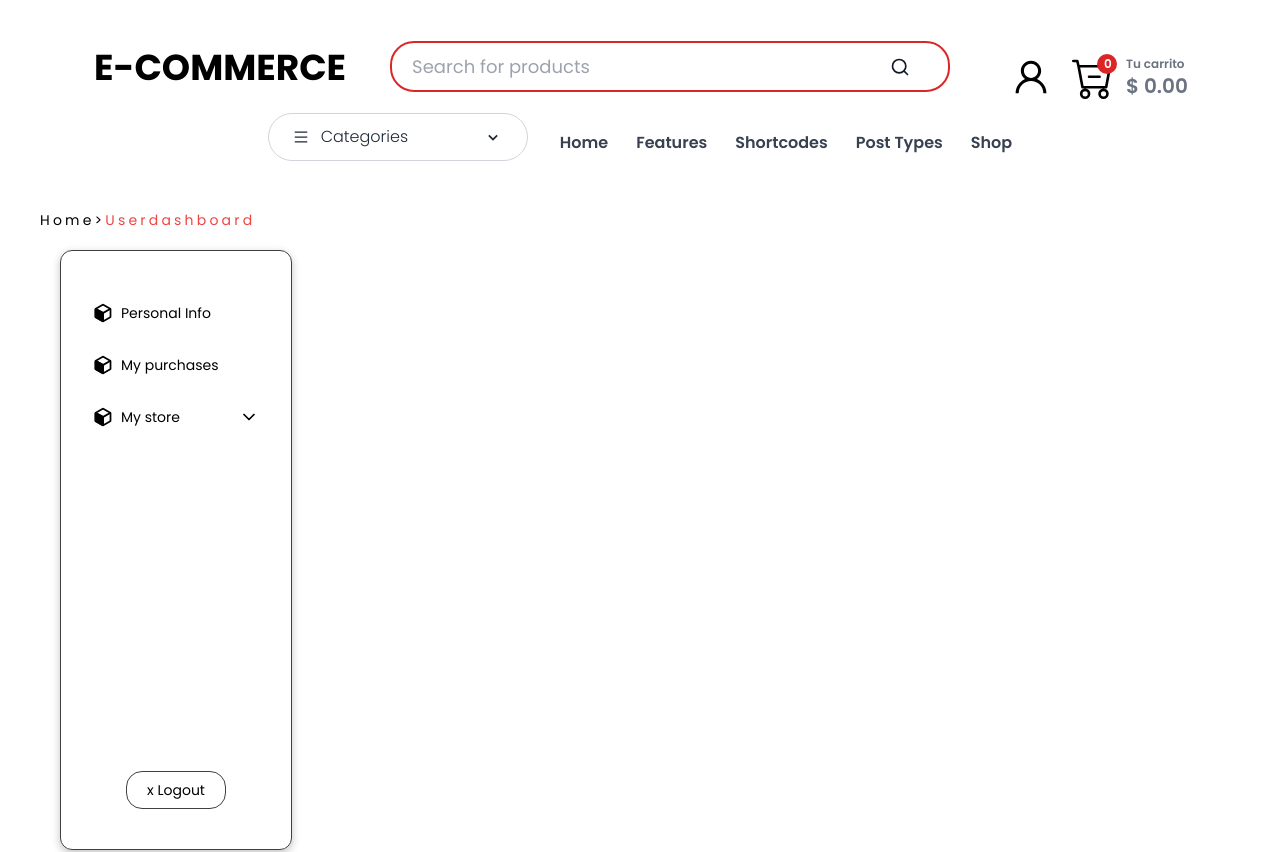
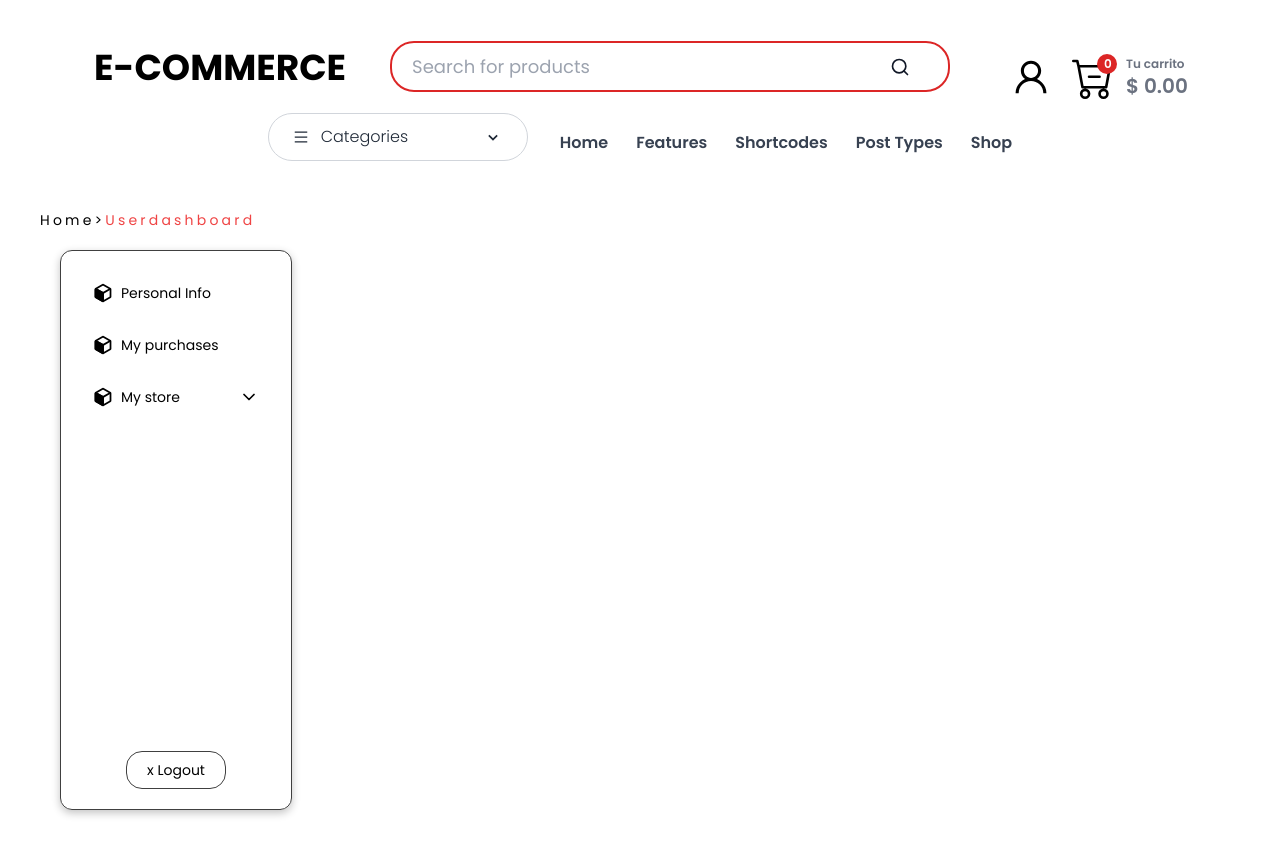
Before and after one commit to No-Country/c13-26-m-node-react, a React (Vite) app in the folder front/: page /userDashboard in a window 1280 px wide. Shown: the top 852 px of the page. Built offline with nearby package versions, Linux system fonts and the light colour scheme.

Commit message:
style: aside dashboard bar fix

```diff
--- a/front/src/components/userDashboard/asideBar/AsideBar.jsx
+++ b/front/src/components/userDashboard/asideBar/AsideBar.jsx
@@ -54,7 +54,7 @@ const AsideBar = () => {
 	return (
 		<div
 			className="flex flex-col gap-2 items-start
-								min-h-[75vh] py-10 px-5
+								min-h-[70vh] py-5 px-5
 								shadow-container rounded-xl border border-neutral-700
 								text-sm"
 			id="aside-navbar"
@@ -70,7 +70,7 @@ const AsideBar = () => {
 			<button
 				className="mt-auto self-center py-2 px-5
 											border border-neutral-700 rounded-2xl
-											hover:bg-red-100"
+											hover:bg-red-400 hover:text-gray-100"
 			>
 				x Logout
 			</button>
--- a/front/src/components/userDashboard/asideBar/navigationGroup/NavigationGroup.jsx
+++ b/front/src/components/userDashboard/asideBar/navigationGroup/NavigationGroup.jsx
@@ -7,7 +7,7 @@ const NavigationGroup = ({ icon, links, sectionName }) => {
 
 	return (
 		<>
-			<div className="flex cursor-pointer p-3 gap-2 hover:bg-slate-200 w-full rounded-lg" onClick={() => setIsOpen(!isOpen)}>
+			<div className="flex cursor-pointer p-3 gap-2 hover:bg-red-100 w-full rounded-lg" onClick={() => setIsOpen(!isOpen)}>
 				<img className="h-5" src={icon} alt={icon} />
 				<p>{sectionName}</p>
 				<img className={`h-5 ml-auto
--- a/front/src/components/userDashboard/asideBar/navigationLink/NavigationLink.jsx
+++ b/front/src/components/userDashboard/asideBar/navigationLink/NavigationLink.jsx
@@ -5,7 +5,7 @@ const NavigationLink = ({ icon, sectionPath, sectionName }) => {
 	return (
 		<Link
 			className="flex w-full p-3 gap-2 rounded-lg
-										hover:bg-slate-200"
+										hover:bg-red-100"
 			to={`/userDashboard/${sectionPath}`}
 		>
 			<img className="h-5" src={icon} alt={icon} />
```
